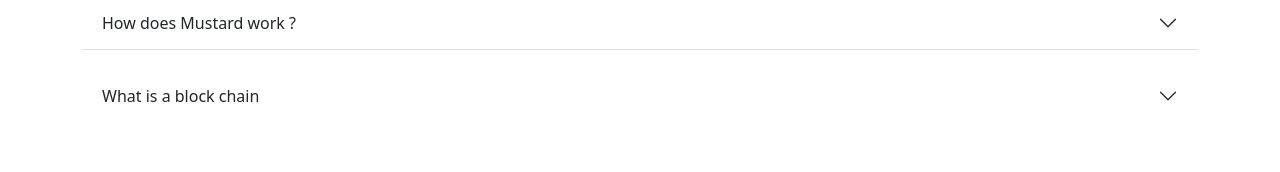
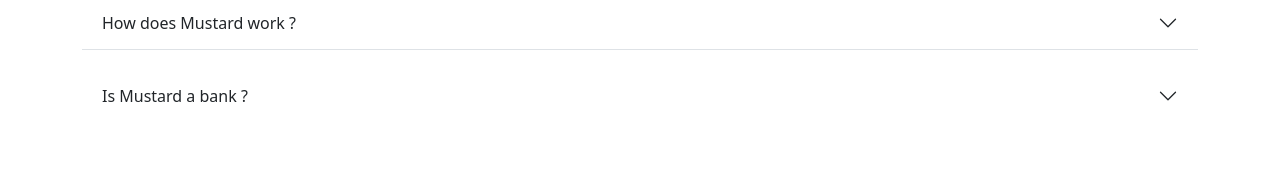
Before and after one commit to MasterIfeanyi/react-stocks-interview, a React (Create React App) app: page /send in a window 1280 px wide. Shown: the part 457-629 px from the top of the page. Built offline with nearby package versions, Linux system fonts and the light colour scheme.

Commit message:
add accordion-item

```diff
--- a/src/components/SendMoney/FAQ.jsx
+++ b/src/components/SendMoney/FAQ.jsx
@@ -34,11 +34,11 @@
             <div class="accordion-item">
                 <h2 class="accordion-header" id="flush-headingThree">
                 <button class="accordion-button collapsed" type="button" data-bs-toggle="collapse" data-bs-target="#flush-collapseThree" aria-expanded="false" aria-controls="flush-collapseThree">
-                    What is a block chain
+                    Is Mustard a bank ?
                 </button>
                 </h2>
                 <div id="flush-collapseThree" class="accordion-collapse collapse" aria-labelledby="flush-headingThree" data-bs-parent="#accordionFlushExample">
-                <div class="accordion-body">Blockchain is a sophisticated database system designed to securely record transactions across many computers, these transactions are grouped into blocks, these blocks are chained together in a chronological order to create a tamper-proof record.</div>
+                <div class="accordion-body">Mustard is a financial technology company and is not a bank. RightCard Payment Services Limited is registered with the Financial Conduct Authority, in the UK as an Electronic Money Institution. In Canada, LemFi is registered and regularised by the Financial Transactions and Report Analysis Centre of Canada. In the United States, the remittance and bank services program is sponsored by Community Federal Savings Bank</div>
                 </div>
             </div>
         </div>
```
